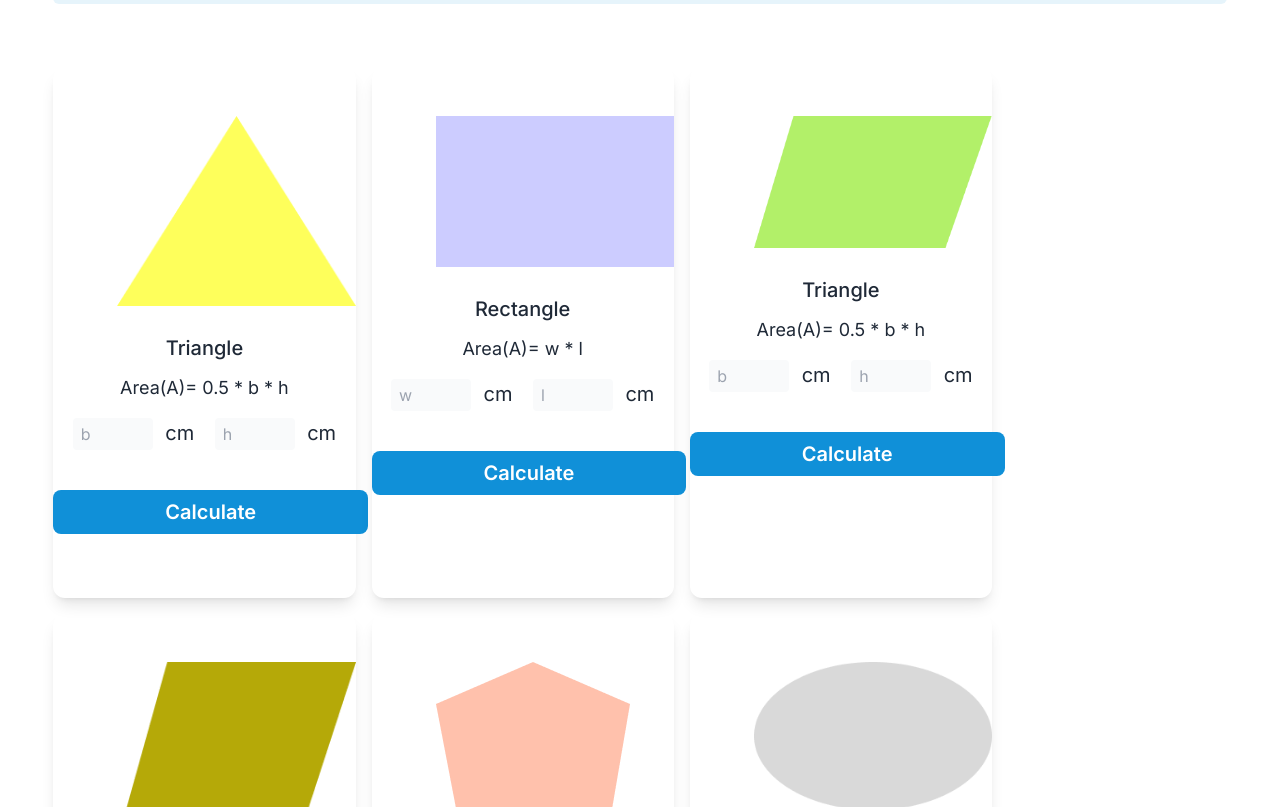
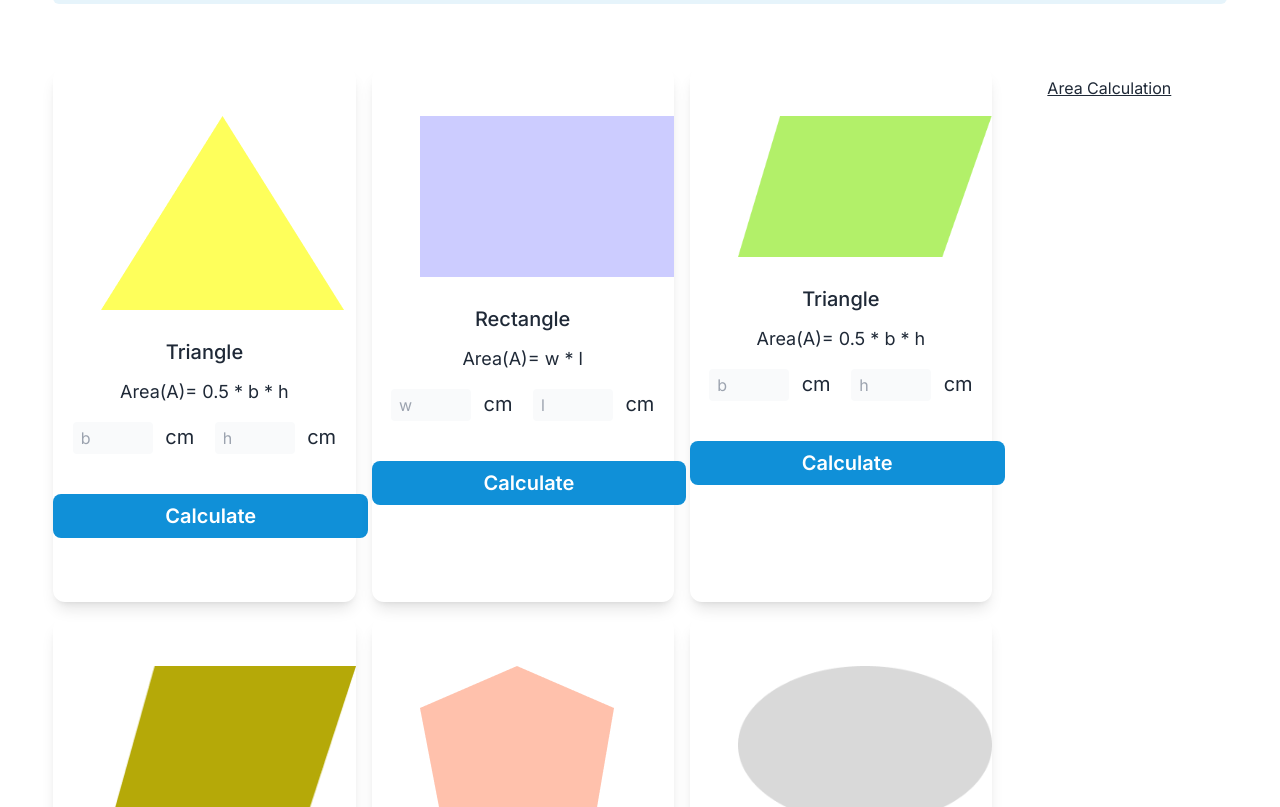
Before and after one commit to Tariqul-6nin3/Geometry_Genius, a plain HTML site: page index.html in a window 1280 px wide. Shown: the part 143-950 px from the top of the page. Drawn offline with nearby package versions, Linux system fonts and the light colour scheme.

Commit message:
One card design completed

```diff
--- a/index.html
+++ b/index.html
@@ -15,7 +15,7 @@
     <script src="https://cdn.tailwindcss.com"></script>
   </head>
   <body>
-    <header class="w-11/12 mx-auto mt-10">
+    <header class="w-11/12 mx-auto mt-6 md:mt-10">
       <div class="header-container flex justify-between  px-8 py-4 rounded-md">
         <div>
         <h4 class="main-title">Interactive</h4>
@@ -26,10 +26,10 @@
       </div>
     </div>
     </header>
-    <main class="w-11/12 mx-auto mt-16 text-center">
-      <div class="card-container w-[80%] grid grid-cols-3 grid-rows-2 gap-4">
-        <div class="single-card shadow-lg py-16 rounded-xl">
-          <div class="ml-16 -mt-4">
+    <main class="w-11/12 mx-auto mt-16 text-center md:flex">
+      <div class="card-container w-full md:w-[80%] grid md:grid-cols-3 md:grid-rows-2 gap-4 ">
+        <div class="single-card shadow-lg py-16 rounded-xl border-gray-400">
+          <div class=" ml-12 -mt-4">
             <img src="./images/triangle.png" alt="">
           </div>
           <article class="text-center px-3 py-4">
@@ -43,7 +43,7 @@
           </div>
         </div>
         <div class="single-card shadow-lg py-16 rounded-xl">
-          <div class="ml-16 -mt-4">
+          <div class="ml-12 -mt-4">
             <img src="./images/rectangle.png" alt="">
           </div>
           <article class="text-center px-3 py-4">
@@ -57,7 +57,7 @@
           </div>
         </div>
         <div class="single-card shadow-lg py-16 rounded-xl">
-          <div class="ml-16 -mt-4">
+          <div class=" ml-12 -mt-4">
             <img src="./images/parallelogram.png" alt="">
           </div>
           <article class="text-center px-3 py-4">
@@ -71,7 +71,7 @@
           </div>
         </div>
         <div class="single-card shadow-lg py-16 rounded-xl">
-          <div class="ml-16 -mt-4">
+          <div class=" ml-12 -mt-4">
             <img src="./images/rhombus.png" alt="">
           </div>
           <article class="text-center px-3 py-4">
@@ -85,7 +85,7 @@
           </div>
         </div>
         <div class="single-card shadow-lg py-16 rounded-xl">
-          <div class="ml-16 -mt-4">
+          <div class=" ml-12 -mt-4">
             <img src="./images/pentagon.png" alt="">
           </div>
           <article class="text-center px-3 py-4">
@@ -99,7 +99,7 @@
           </div>
         </div>
         <div class="single-card shadow-lg py-16 rounded-xl">
-          <div class="ml-16 -mt-4">
+          <div class=" ml-12 -mt-4">
             <img src="./images/ellipse.png" alt="">
           </div>
           <article class="text-center px-3 py-4">
@@ -113,6 +113,9 @@
           </div>
         </div>
       </div>
+      <div class="md:w-[20%] px-3 py-2">
+        <h1 class="underline">Area Calculation</h1>
+      </div>
     </main>
   </body>
 </html>
```
